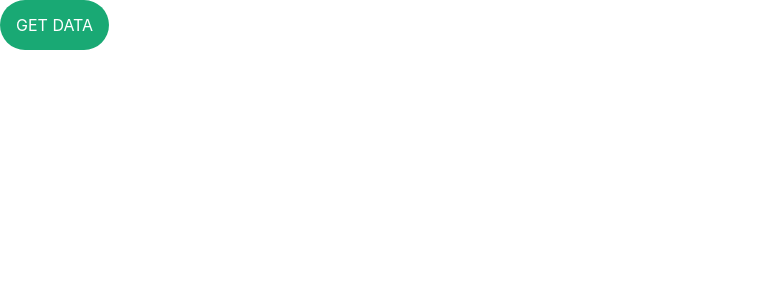
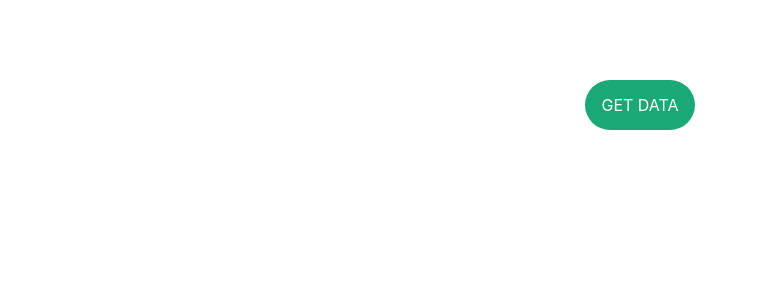
Before and after one commit to aledwassell/imdb-movie-searcher, a React (Create React App) app: page / in a window 1280 px wide. Shown: the top 300 px of the page, without its empty margins (0-758 px from the left). Built offline with nearby package versions, Linux system fonts and the light colour scheme.

Commit message:
doing some styling

```diff
--- a/src/_components/movie.jsx
+++ b/src/_components/movie.jsx
@@ -5,7 +5,7 @@ class Movie extends Component {
     render() {
         console.log('props ', this.props);
         return (
-            <div>
+            <div className="movie">
                 movie
                 {this.props.value}
             </div>
--- a/src/_components/movies.jsx
+++ b/src/_components/movies.jsx
@@ -30,8 +30,18 @@ class Movies extends Component {
     render() {
         return (
             <React.Fragment>
-                <button onClick={this.handleGetMovies} className={this.getBtnClass()}>GET DATA</button>
-                {this.state.movies.map(m => <Movie key={m.id} value={m.title}/>)}
+                <div className="main">
+                    <div className="movie-container">
+                        {this.state.movies.map(m =>
+                            <Movie key={m.id} value={m.title}>
+                                <h4>Title: </h4>
+                            </Movie>
+                        )}
+                    </div>
+                    <div className="controls">
+                        <button onClick={this.handleGetMovies} className={this.getBtnClass()}>GET DATA</button>
+                    </div>
+                </div>
             </React.Fragment>
         );
     }
--- a/src/index.css
+++ b/src/index.css
@@ -12,3 +12,25 @@ code {
   font-family: source-code-pro, Menlo, Monaco, Consolas, "Courier New",
     monospace;
 }
+
+.main{
+  display: grid;
+  grid-template-rows: 75px auto auto;
+  grid-template-columns: 1fr;
+  grid-template-areas: "top" "movies" "control";
+}
+.movie-container{
+  display: flex;
+  flex-direction: column;
+  grid-area: movies;
+}
+.movie{
+  flex: 1;
+}
+
+.controls{
+  grid-area: control;
+  display: flex;
+  justify-content: center;
+  padding: 5px;
+}
```
